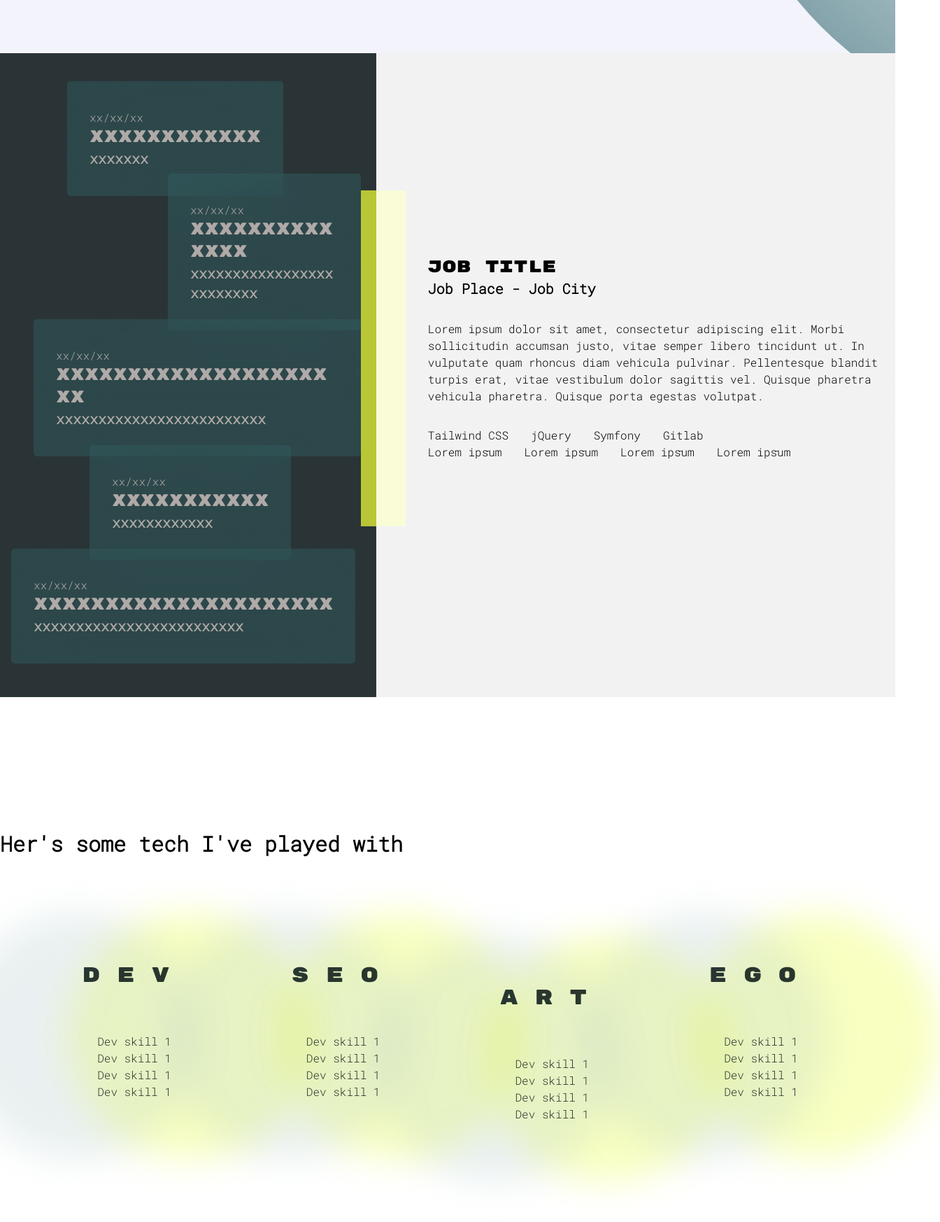
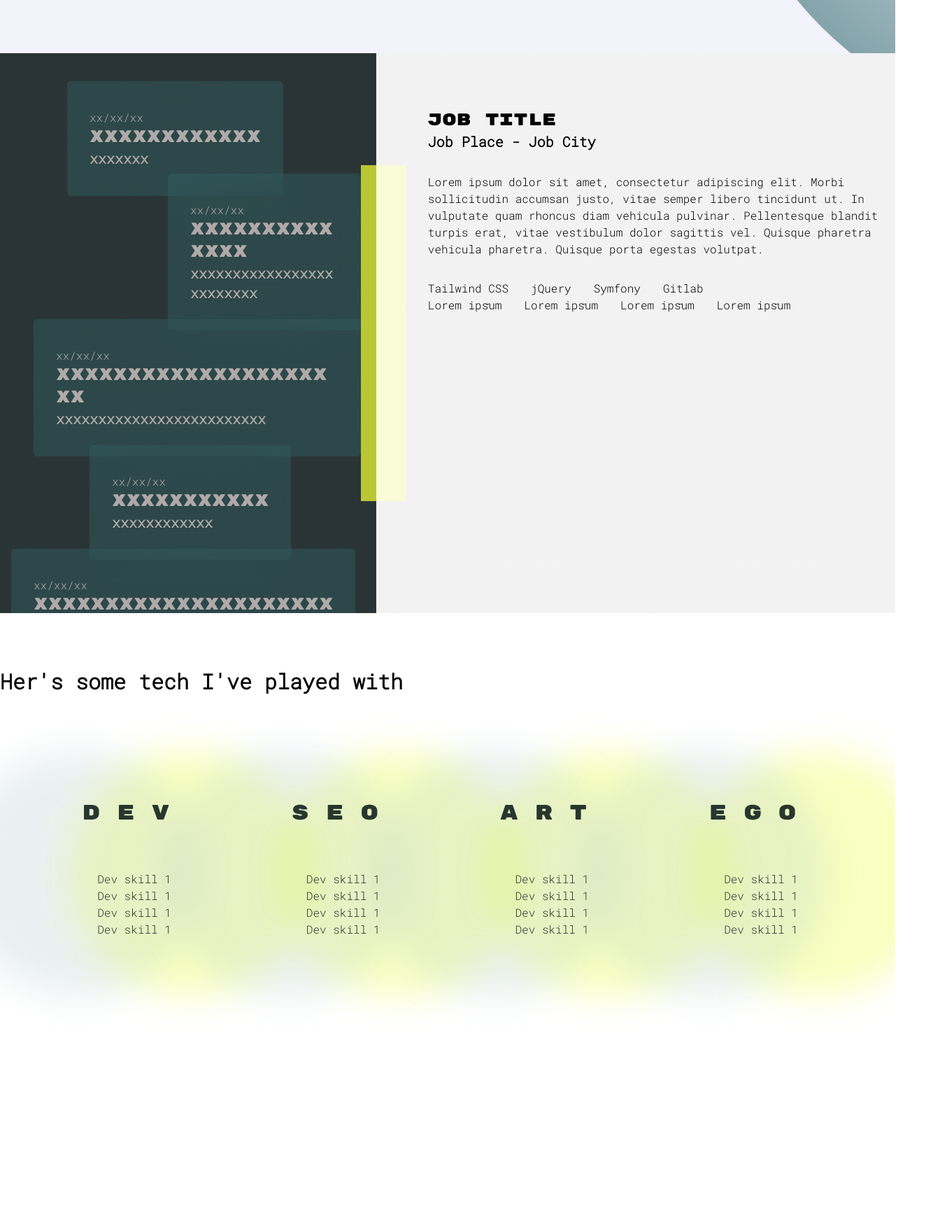
Before and after one commit to NolaPolaris/cv, a website built with webpack: page src/index.html in a window 1280 px wide. Shown: the part 724-2470 px from the top of the page at 70% size, 1344 px wide, since content can reach past the window. After the commit the page ends 2400 px from the top, so only its background shows below. Built offline with nearby package versions, Linux system fonts and the light colour scheme; a web font is replaced by a local one.

Commit message:
add padding, height experiences

```diff
--- a/src/css/style.css
+++ b/src/css/style.css
@@ -91,6 +91,10 @@ button, .btn{
 
 a{
     @apply relative;
+}
+
+section{
+    @apply overflow-hidden;
 }
 
 #portrait{}
@@ -250,7 +254,11 @@ header #intro a:focus{
 }
 #experiences-secondary {
     background:linear-gradient(90deg, rgb(42 52 54) 42%, rgba(240,240,240,0.85) 38%);
-    @apply lg:pb-12 3xl:pb-40;
+    @apply lg:py-8 h-screen;
+}
+
+#experiences-secondary > div{
+    @apply h-screen;
 }
 #experiences-secondary .onglet{
     @apply px-8 py-10 relative;
@@ -342,7 +350,7 @@ header #intro a:focus{
 
 
 #skills{
-    @apply relative;
+    @apply relative h-screen pt-8 pb-20 xl:pt-20 xl:pb-48;
 }
 .card{
     /* @apply w-full h-screen md:h-auto md:w-1/2 xl:w-1/4 flex flex-col items-center justify-start p-6 md:py-8 border-2 border-solid border-black; */
@@ -388,7 +396,7 @@ header #intro a:focus{
 
 .card:hover .circle-element:after,
 .card:hover .circle-element:before{
-    @apply opacity-50 mix-blend-soft-light;
+    @apply opacity-50 mix-blend-soft-light w-full;
     transition:0.3s ease-in;
     filter: blur(0);
 }
@@ -414,17 +422,6 @@ header #intro a:focus{
 }
 
 
-
-
-
-
-
-
-
-
-
-
-
 #skills .card:nth-child(1){
     /* @apply mt-0 rounded py-12 px-16 bg-primary-light bg-opacity-25 backdrop-blur-xxl shadow-inset text-primary; */
 }
@@ -434,9 +431,9 @@ header #intro a:focus{
 }
 
 #skills .card:nth-child(3){
-    @apply mt-8;
+    /* @apply mt-8; */
 }
 
 #skills .card:nth-child(4){
-    @apply mt-0;
+    /* @apply mt-0; */
 }
--- a/tailwind.config.js
+++ b/tailwind.config.js
@@ -70,6 +70,7 @@ module.exports = {
         '80':'20rem',
         '88':'22rem',
         '120':'30rem',
+        '160':'40rem',
       },
       opacity: {
           '85': '.85',
```
